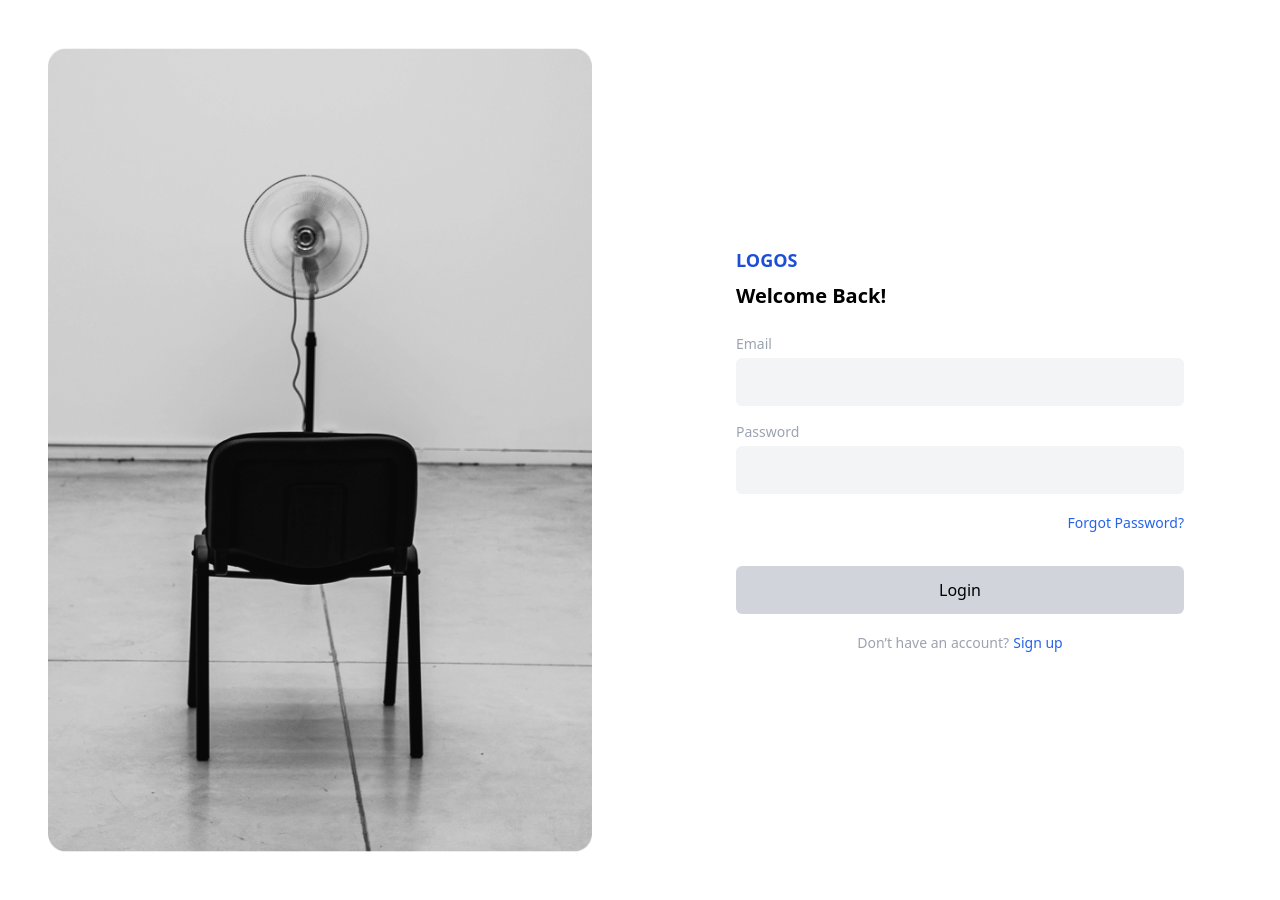
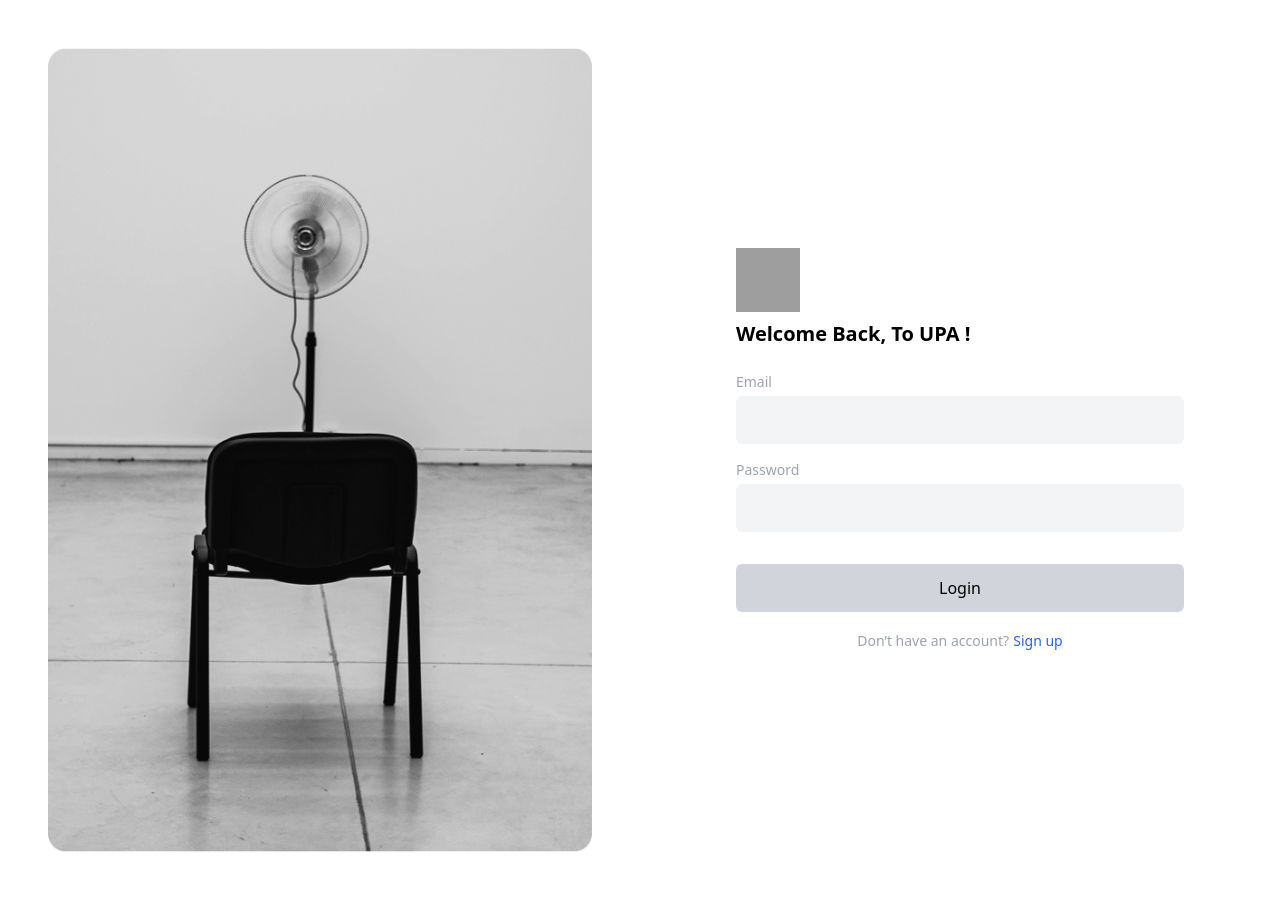
Before and after one commit to safrizalrahman46/PBL_TOEIC, a Laravel app: page /login in a window 1280 px wide. Run offline with Laravel 10, Linux system fonts and the light colour scheme; data comes from the database, SQL or seed files in the repository; grey boxes are pictures that could not be loaded.

Commit message:
Push Safrizal merubah logo

```diff
--- a/UPA/resources/views/auth/login.blade.php
+++ b/UPA/resources/views/auth/login.blade.php
@@ -23,8 +23,12 @@
         <!-- Right Form Section -->
         <div class="flex flex-col justify-center px-8 py-12">
             <div class="max-w-md w-full mx-auto">
-                <h2 class="text-blue-700 font-bold text-lg">LOGOS</h2>
-                <h1 class="text-xl font-semibold mt-2">Welcome Back!</h1>
+                {{--  <h2 class="text-blue-700 font-bold text-lg">LOGOS</h2>
+                  --}}
+                  <h2 class="text-blue-700 font-bold text-lg">
+  <img src="https://upload.wikimedia.org/wikipedia/id/4/4a/Logo_Politeknik_Negeri_Malang.png" alt="Logo Polinema" class="w-16 h-16 inline-block">
+</h2>
+                <h1 class="text-xl font-semibold mt-2">Welcome Back, To UPA !</h1>
 
                 {{--  <form action="{{ route('login') }}" method="POST" class="mt-6 space-y-4">
                       --}}
@@ -50,10 +54,10 @@
                         @enderror
                     </div>
 
-                    <div class="text-right">
+                    {{--  <div class="text-right">
                         <a href="{{ route('password.request') }}"
                             class="text-sm text-blue-600 hover:underline">Forgot Password?</a>
-                    </div>
+                    </div>  --}}
 
                     <div class="pt-4">
                         <button type="submit" class="w-full bg-gray-300 text-black py-3 rounded-md">
--- a/UPA/resources/views/auth/signup.blade.php
+++ b/UPA/resources/views/auth/signup.blade.php
@@ -23,7 +23,11 @@
         <!-- Right Form Section -->
         <div class="flex flex-col justify-center px-8 py-12">
             <div class="max-w-md w-full mx-auto">
-                <h2 class="text-blue-700 font-bold text-lg">LOGOS</h2>
+                {{--  <h2 class="text-blue-700 font-bold text-lg">LOGOS</h2>
+                  --}}
+                                    <h2 class="text-blue-700 font-bold text-lg">
+  <img src="https://upload.wikimedia.org/wikipedia/id/4/4a/Logo_Politeknik_Negeri_Malang.png" alt="Logo Polinema" class="w-16 h-16 inline-block">
+</h2>
                 <h1 class="text-xl font-semibold mt-2">Sign Up For Free Tho!</h1>
 
                 <form action="{{ route('signup.store') }}" method="POST" class="mt-6 space-y-4">
```
Also changed, not shown: UPA/resources/js/Pages/About/Index.vue (+6 -3 lines), UPA/resources/js/Pages/Faq/Index.vue (+6 -3 lines), UPA/resources/js/Pages/Home/Index.vue (+7 -3 lines).
